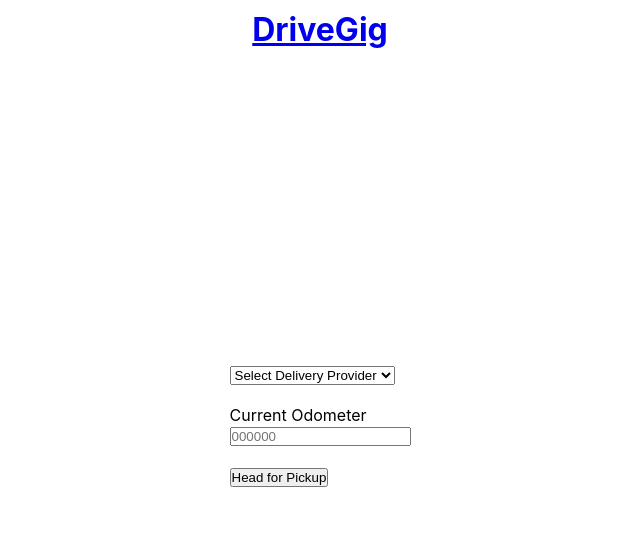
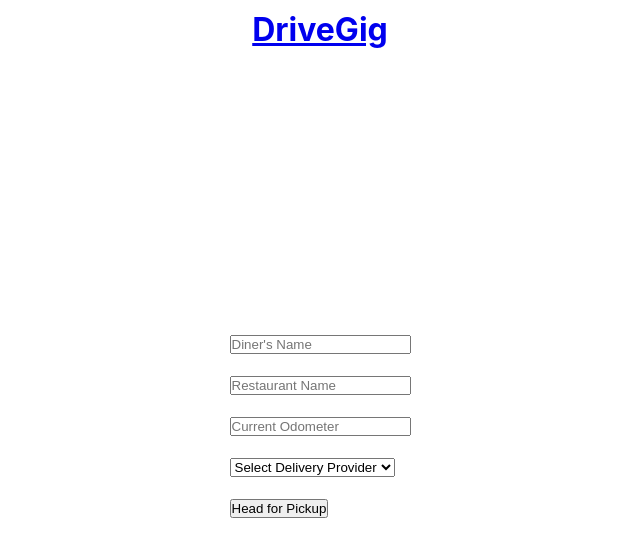
Before and after one commit to Harmtan13/DriveGig, a React (Create React App) app: page /shift/start-trip in a window 1280 px wide. Shown: the top 556 px of the page, without its empty margins (320-960 px from the left). Built offline with nearby package versions, Linux system fonts and the light colour scheme.

Commit message:
Cleaned up code. Moved most helpers into custom hook w/ validation prior to setting state

```diff
--- a/src/components/shift/trip/01-TripRouter.js
+++ b/src/components/shift/trip/01-TripRouter.js
@@ -1,4 +1,4 @@
-import React, {useState} from 'react'
+import React, {useState, useEffect} from 'react';
 import { Route } from 'react-router-dom';
 
 import createTrip from './../../../helpers/CreateTrip';
@@ -7,34 +7,38 @@ import Pickup from './03-Pickup';
 import Departure from './04-Departure';
 import Trips from './05-Trips';
 import EndTrip from './06-EndTrip';
-import {updateTripsHelper, activeTripsHelper} from './../../../helpers/TripHelpers';
+import { currentTrip } from '../../../helpers/trips/TripHelpers';
+import { useTrips, useStamps } from '../../../helpers/trips/customHooks';
 
 export default function TripRouter() {
-  const [trips, setTrips] = useState(JSON.parse(localStorage.getItem('trips')) || []);
+  const [trips, setTrips] = useTrips();
+  const [trip, setTrip] = useState(currentTrip || createTrip(trips));
+  const [odometerStamps, setOdometerStamps] = useStamps([]);
+  const [timeStamps, setTimeStamps] = useStamps([]);
 
-  console.log(trips);
+  useEffect(() => {
+    setTrips(trip);
+    console.log('Trip')
+    console.log(trip);
 
-  const activeTrips = activeTripsHelper(trips);
-  const currentTrip = activeTrips[activeTrips.length - 1];
+    console.log('\n Trips')
+    console.log(trips);
 
-  // console.log(trips, currentTrip);
+    console.log('\n Odometer-Stamps')
+    console.log(odometerStamps);
 
-  const [trip, setTrip] = useState( currentTrip || createTrip(trips));
-
-  const updateTrips = (trip, updateTrip=true) => {
-    updateTripsHelper(setTrips, trip, trips);
-
-    if (updateTrip) {
-      setTrip(trip);
-    }
-  }
+    console.log('\n Time-Stamps')
+    console.log(timeStamps);
+  // eslint-disable-next-line react-hooks/exhaustive-deps
+  }, [trip]);
 
   const tripState = {
-    trips,
-    setTrips,
     trip,
+    odometerStamps,
+    timeStamps,
     setTrip,
-    updateTrips
+    setOdometerStamps,
+    setTimeStamps
   }
 
   return (
--- a/src/components/shift/trip/02-StartTrip.js
+++ b/src/components/shift/trip/02-StartTrip.js
@@ -1,24 +1,69 @@
 import React, {useState} from 'react';
 import { Link } from 'react-router-dom';
 
-export default function StartTrip({trip, updateTrips}) {
-  const [provider, setProvider] = useState(trip.orderProvider);
-  const [odometerStart, setOdometerStart] = useState(trip.odometer[0] || '');
+export default function StartTrip(
+  {trip, odometerStamps, setTrip, setOdometerStamps, setTimeStamps}) {
+
+  const tripOdometer = trip.odometer[0][0] || odometerStamps[0] || '';
+  const [orderProvider, setOrderProvider] = useState(trip.orderProvider);
+  const [odometerStart, setOdometerStart] = useState(tripOdometer);
+  const [diner, setDiner] = useState(trip.diner || '');
+  const [restaurant, setRestaurant] = useState(trip.restaurant || '');
 
   const startTrip = () => {
-    const odometer = [Number(odometerStart)];
-    const timeStamps = [Date.now()];
-    const orderProvider = provider;
-    const updatedTrip = {...trip, odometer, timeStamps, orderProvider};
+    const odometer = Number(odometerStart);
+    const timeStamp = Date.now();
+    const updatedTrip = {...trip, orderProvider, diner, restaurant};
 
-    updateTrips(updatedTrip);
+    setOdometerStamps(odometer, 0);
+    setTimeStamps(timeStamp, 0);
+    setTrip(updatedTrip);
   }
 
   return (
     <div>
+      <label htmlFor="diner">
+        <input
+          type="text"
+          name="diner"
+          placeholder="Diner's Name"
+          onChange={(e) => setDiner(e.target.value)}
+          value={diner}
+        />
+      </label>
+
+      <br/>
+      <br/>
+
+      <label htmlFor="restaurant">
+        <input
+          type="text"
+          name="restaurant"
+          placeholder="Restaurant Name"
+          onChange={(e) => setRestaurant(e.target.value)}
+          value={restaurant}
+        />
+      </label>
+
+      <br/>
+      <br/>
+
+      <label htmlFor="odometer">
+        <input
+            type="number"
+            name="odometer"
+            placeholder="Current Odometer"
+            onChange={(e) => setOdometerStart(e.target.value)}
+            value={odometerStart}
+          />
+      </label>
+
+      <br/>
+      <br/>
+
       <select
-        value={provider}
-        onChange={(e) => setProvider(e.target.value)}
+        value={orderProvider}
+        onChange={(e) => setOrderProvider(e.target.value)}
       >
         <option value="">Select Delivery Provider</option>
         <option value="doordash">DoorDash</option>
@@ -26,21 +71,6 @@ export default function StartTrip({trip, updateTrips}) {
         <option value="postmates">PostMates</option>
         <option value="ubereats">Uber Eats</option>
       </select>
-
-      <br/>
-      <br/>
-
-      <label htmlFor="odometer">
-        <p>Current Odometer</p>
-
-        <input
-            type="number"
-            name="-odometer"
-            placeholder="000000"
-            onChange={(e) => setOdometerStart(e.target.value)}
-            value={odometerStart}
-          />
-      </label>
 
       <br/>
       <br/>
--- a/src/components/shift/trip/04-Departure.js
+++ b/src/components/shift/trip/04-Departure.js
@@ -1,18 +1,15 @@
 import React from 'react'
 import {Link} from 'react-router-dom';
 import createTrip from './../../../helpers/CreateTrip';
-import {activeTripsHelper} from './../../../helpers/TripHelpers';
 
 export default function Departure({trips, trip, setTrip, updateTrips}) {
-  const activeTrips = activeTripsHelper(trips);
-  const maxTrips = !(activeTrips.length >= 2);
+  // const activeTrips = activeTripsHelper(trips);
+  const maxTrips = true;
+  // !(activeTrips.length >= 2);
 
   const updateTripDeparture = () => {
-    const departureTime = Date.now();
-    const timeStamps = [...trip.timeStamps, departureTime];
-    const updatedTrip = {...trip, timeStamps}
-
-    updateTrips(updatedTrip);
+    // const departureTime = Date.now();
+    // const timeStamps = [...trip.timeStamps, departureTime];
   }
 
   const addTrip = () => {
@@ -20,7 +17,8 @@ export default function Departure({trips, trip, setTrip, updateTrips}) {
   }
 
   const headOutLink = () => {
-    return maxTrips ? '/shift/delivery' : '/shift/trips'
+    return '/shift/delivery';
+    // return maxTrips ? '/shift/delivery' : '/shift/trips'
   }
 
   return (
@@ -31,7 +29,7 @@ export default function Departure({trips, trip, setTrip, updateTrips}) {
         </button>
       </Link>
 
-      {maxTrips &&
+      {!maxTrips &&
         <Link to='/shift/start-trip'>
           <button onClick={addTrip}>
             Add-on Trip
--- a/src/components/shift/trip/05-Trips.js
+++ b/src/components/shift/trip/05-Trips.js
@@ -1,13 +1,11 @@
 import React from 'react';
 import { Link } from 'react-router-dom';
-import {activeTripsHelper} from './../../../helpers/TripHelpers';
+import {activeTrips} from '../../../helpers/trips/TripHelpers';
 
 export default function Trips({trips, setTrip}) {
   const setCurrentTrip = (id) => {
     setTrip(trips[id]);
   }
-
-  const activeTrips = activeTripsHelper(trips);
 
   return (
     <div>
--- a/src/components/shift/trip/06-EndTrip.js
+++ b/src/components/shift/trip/06-EndTrip.js
@@ -1,12 +1,12 @@
 import React, { useState } from 'react'
 import { Link } from 'react-router-dom';
-import {activeTripsHelper} from './../../../helpers/TripHelpers';
 
 export default function EndTrip({trips, trip, setTrip, updateTrips}) {
   const [odometer, setOdometer] = useState('');
   const [payout, setPayout] = useState('');
 
-  const currentTrips = activeTripsHelper(trips);
+  const currentTrips = [];
+  // activeTripsHelper(trips);
 
   const determineLink = () => {
     console.log(currentTrips.length);
@@ -18,12 +18,12 @@ export default function EndTrip({trips, trip, setTrip, updateTrips}) {
   }
 
   const endTrip = () => {
-    const endTime = Date.now();
-    const timeStamps = [...trip.timeStamps, endTime];
-    const completed = true;
-    const updatedTrip = {...trip, timeStamps, completed};
+    // const endTime = Date.now();
+    // const timeStamps = [...trip.timeStamps, endTime];
+    // const completed = true;
+    // const updatedTrip = {...trip, timeStamps, completed};
 
-    updateTrips(updatedTrip, false);
+    // updateTrips(updatedTrip, false);
   }
 
   return (
--- a/src/helpers/CreateTrip.js
+++ b/src/helpers/CreateTrip.js
@@ -1,10 +1,10 @@
 const createTrip = (trips) => {
     let id = trips.length;
-    let orderProvider = '';
     let diner = '';
     let restaurant = '';
-    let odometer = [];
-    let timeStamps = [];
+    let orderProvider = '';
+    let odometer = [ [], [] ];
+    let timeStamps = [ [],[],[] ];
     let pay = {
       provider: '',
       tip: ''
--- a/src/helpers/TripHelpers.js
+++ /dev/null
@@ -1,28 +0,0 @@
-const updateTripsHelper = (setTrips, trip, trips) => {
-  const determineTripPlacement = () => {
-    const tripMatch = trips.find((eachTrip) => eachTrip.id === trip.id)
-
-    return tripMatch ? true : false
-  }
-
-  const updateTripsArray = () => {
-    const updatedTrips = [...trips, trip];
-
-    setTrips(updatedTrips);
-    localStorage.setItem('trips', JSON.stringify(updatedTrips));
-  }
-
-  const replaceTripsArray = () => {
-    const updatedTrips = [...trips];
-    updatedTrips[trip.id] = trip;
-
-    setTrips(updatedTrips);
-    localStorage.setItem('trips', JSON.stringify(updatedTrips));
-  }
-
-  return determineTripPlacement() ? replaceTripsArray() : updateTripsArray()
-}
-
-const activeTripsHelper = trips => trips.filter(trip => trip.completed === false);
-
-export {updateTripsHelper, activeTripsHelper};
--- /dev/null
+++ b/src/helpers/trips/TripHelpers.js
@@ -0,0 +1,13 @@
+const storage = (() => {
+  const trips = JSON.parse(localStorage.getItem('trips')) || [];
+  const trip = JSON.parse(localStorage.getItem('trip'));
+  const odometerStamps = JSON.parse(localStorage.getItem('odometerStamps'));
+  const timeStamps = JSON.parse(localStorage.getItem('timeStamps'));
+
+  return {trips, trip, timeStamps, odometerStamps}
+})();
+
+const activeTrips = storage.trips.filter(trip => trip.completed === false);
+const currentTrip = activeTrips[activeTrips.length - 1];
+
+export {storage, activeTrips, currentTrip};
--- /dev/null
+++ b/src/helpers/trips/customHooks.js
@@ -0,0 +1,46 @@
+import {useState} from 'react';
+import {storage} from './TripHelpers';
+
+function useTrips() {
+  const [trips, setTrips] = useState(storage.trips);
+
+  const updateTrip = (trip) => {
+    const determineTripPlacement = () => {
+      const tripMatch = trips.find((eachTrip) => eachTrip.id === trip.id)
+
+      return tripMatch ? true : false
+    }
+
+    const replaceTripsArray = () => {
+      const updatedTrips = [...trips];
+      updatedTrips[trip.id] = trip;
+
+      setTrips(updatedTrips);
+      localStorage.setItem('trips', JSON.stringify(updatedTrips));
+    }
+
+    const updateTripsArray = () => {
+      const updatedTrips = [...trips, trip];
+
+      setTrips(updatedTrips);
+      localStorage.setItem('trips', JSON.stringify(updatedTrips));
+    }
+
+    return determineTripPlacement() ? replaceTripsArray() : updateTripsArray()
+  }
+  return [trips, updateTrip];
+}
+
+function useStamps(initialState) {
+  const [stamps, setStamps] = useState(initialState);
+
+  function updateStamps(stamp, index) {
+    const newStamp = [...stamps];
+    newStamp[index] = stamp;
+    setStamps(newStamp);
+  }
+
+  return [stamps, updateStamps];
+}
+
+export {useTrips, useStamps}
```
